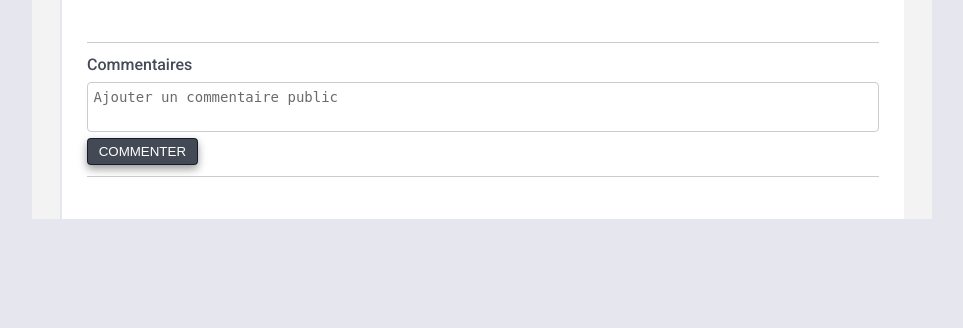
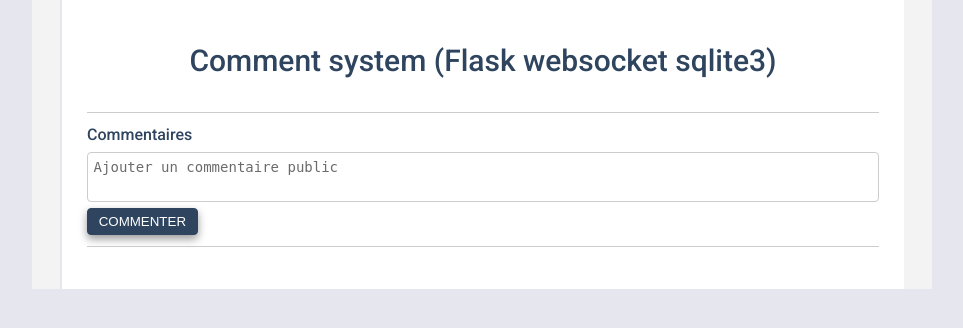
Before and after one commit to meschac38700/comment-system-with-web-socket-and-flask, a Flask app: page / in a window 1280 px wide. Shown: the top 328 px of the page, without its empty margins (158-1121 px from the left). Run offline with Flask 2, Linux system fonts and the light colour scheme; some libraries are stand-ins or nearby versions.

Commit message:
Add favicon, h1 title, change root primary and secondary color

```diff
--- a/assets/css/style.css
+++ b/assets/css/style.css
@@ -3,8 +3,8 @@
     --primary-background-color: #e6e6ee;
     --secondary-background-color: #f3f3f3;
     --third-background-color: rgb(255, 255, 255);
-    --content-primary-color: rgba(6, 14, 29, 0.75);
-    --content-secondary-color: rgba(54, 56, 58, 0.65);
+    --content-primary-color: #2e445f;
+    --content-secondary-color: #00c687;
     --content-third-color: rgb(156, 154, 154);
     --background-color: #ccc;
     --padding-comment-content: 25px;
@@ -36,6 +36,12 @@ h1, h2, h3, h4, h5, h6
     font-weight: 500;
     color: var(--content-primary-color);
     font-size: 16px;
+}
+.title{
+    font-size: 30px;
+    margin-top: .4em;
+    margin-bottom: 1em;
+    text-align: center;
 }
 
 .alert{
--- a/templates/index.html
+++ b/templates/index.html
@@ -14,6 +14,7 @@
 		<div class="main">
 			<div class="container">
 				<div class="content">
+					<h1 class="title">Comment system (Flask websocket sqlite3)</h1>
 					<form class="add_comment add_parent_comment">
 						<div class="form-wrapper">
 							<div class="inline_flex_space">
```
Also changed, not shown: assets/img/favicon.ico (added).
